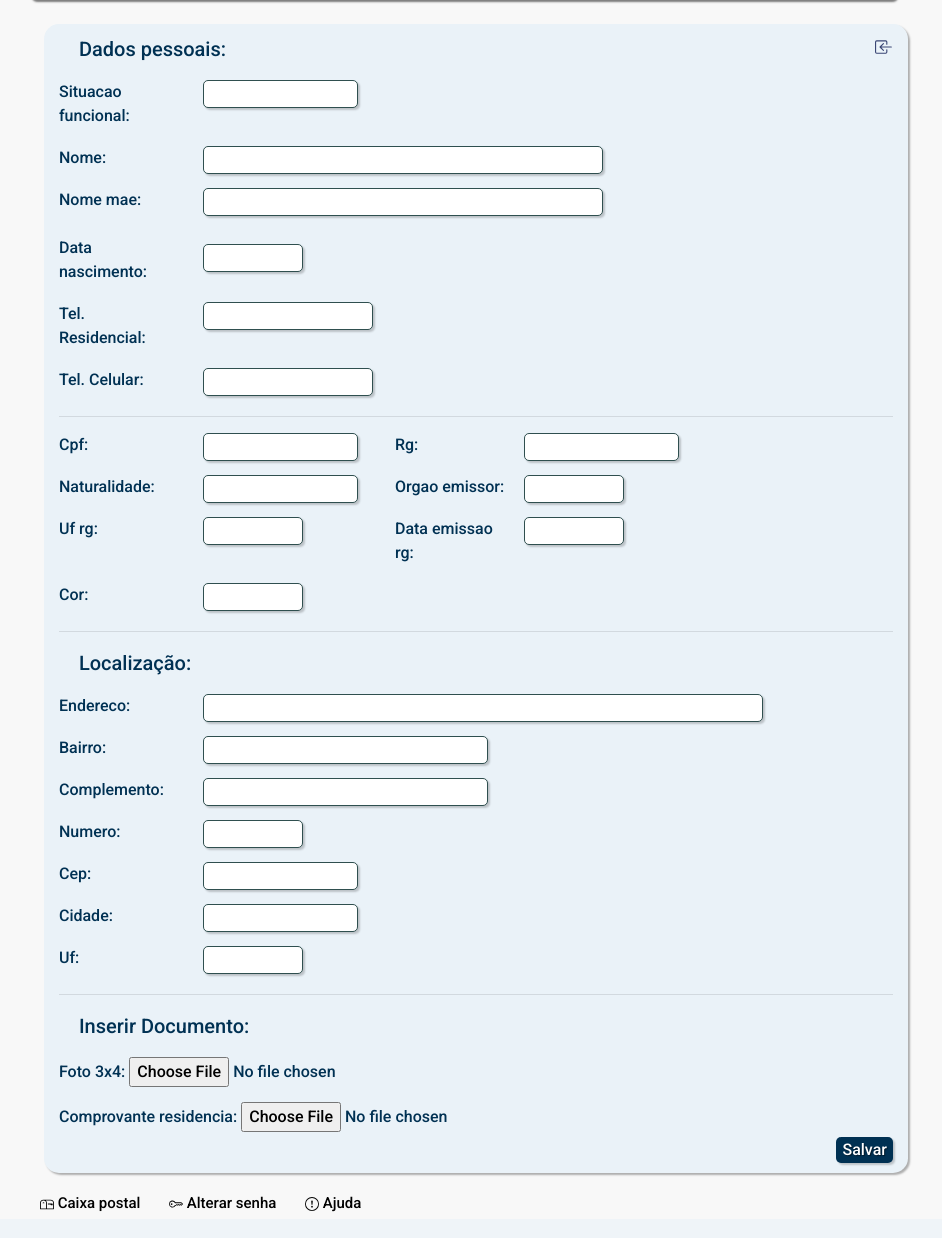
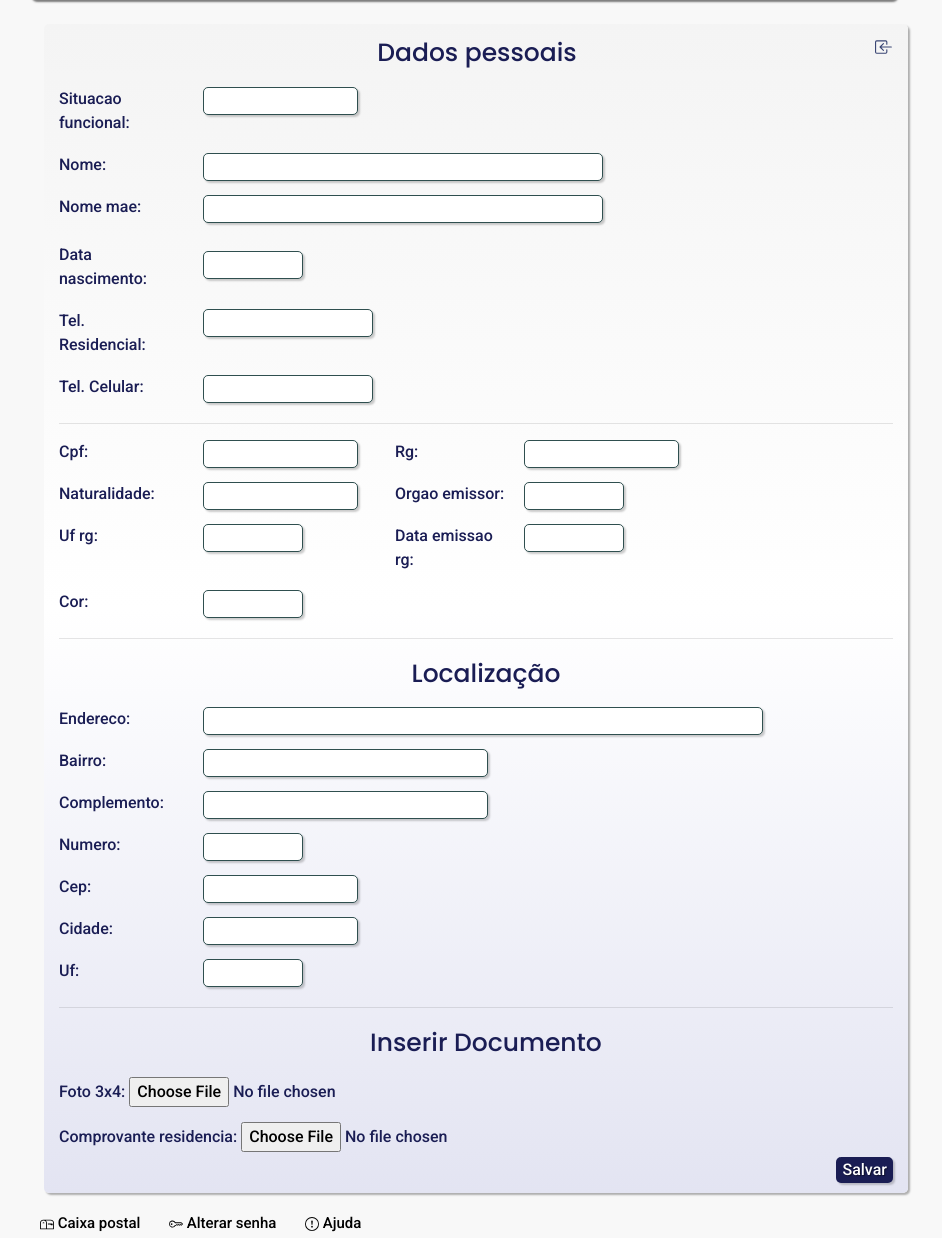
Before and after one commit to aandrefms/DjangoGerenciador, a Django app: page /rh/funcionarios/create/ in a window 1280 px wide. Shown: the part 112-1350 px from the top of the page, without its empty margins (177-1119 px from the left). Before the commit the page ends 1324 px from the top, so only its background shows below. Run offline with Django 3.2, Linux system fonts and the light colour scheme; the visitor is signed in with stand-in values (Sample User, id 1); parts of the project's set-up code (start-up, migrations or seed data) failed here and were passed over; some libraries are stand-ins or nearby versions.

Commit message:
Reforma do dia 27

```diff
--- a/rh/templates/rh/funcionario_create.html
+++ b/rh/templates/rh/funcionario_create.html
@@ -7,14 +7,23 @@
 <style>
 .border-header {
         box-shadow: 2px 2px 2px rgba(0, 0, 0, 0.3);
-        border-radius:15px;
-        background-color:	#EAF2F8;
+        border-radius:5px;
+        background-image: linear-gradient(#f4f4f4, white, #e3e4f2);
         margin-bottom:15px;
         margin-left:1.5%;
 
     }
 
-
+.buttonform {
+    font-size:1em;
+    font-family:'Roboto', sans-serif;
+    background:#1a1d54;
+    color:white;
+    box-shadow: 2px 2px 2px rgba(0, 0, 0, 0.2);
+    text-shadow: 1px 1px 1px rgba(0, 0, 0, 0.5);
+    border:0;
+    border-radius:5px;
+}
 
 .buttonform:hover {
     transform: scale(1.05);
@@ -25,17 +34,19 @@
 
 
 .tituloform {
-    font-family:'Roboto', sans-serif;
-    font-size:20px;
-    color:#003153;
+    font-family: 'Poppins', sans-serif;
+    font-size:25px;
+    color: #1a1d54;
     margin-left:20px;
     margin-top:10px;
+    text-align:center;
+    margin-bottom:15px;
 }
 
 
     .formulario{
     font-family:'Roboto', sans-serif;
-    color:	#003153;
+    color:	#1a1d54;
     margin-top:10px;
 }
 
@@ -109,7 +120,7 @@
 <form   method="post"   enctype="multipart/form-data"> <input type="hidden">
     {% csrf_token %}
 
-    <p class="tituloform">Dados pessoais:</p>
+    <p class="tituloform">Dados pessoais</p>
 
     <div class="formulario row">
 
@@ -260,7 +271,7 @@
 
     <hr>
 
-    <p class="tituloform">Localização:</p>
+    <p class="tituloform">Localização</p>
     <div class="formulario row">
 
 
@@ -337,7 +348,7 @@
 
 
     <hr>
-    <p class="tituloform">Inserir Documento:</p>
+    <p class="tituloform">Inserir Documento</p>
 
     <div class="formulario">
         {{ form.foto_3x4.errors }}
--- a/templates/base_create_form.html
+++ b/templates/base_create_form.html
@@ -7,6 +7,9 @@
     <meta   name="viewport" content="width=device-width, initial-scale=1, maximum-scale=1, minimum-scale=1"/>
     <link rel="stylesheet" href="https://stackpath.bootstrapcdn.com/bootstrap/4.5.0/css/bootstrap.min.css" integrity="sha384-9aIt2nRpC12Uk9gS9baDl411NQApFmC26EwAOH8WgZl5MYYxFfc+NcPb1dKGj7Sk" crossorigin="anonymous">
     <link rel="preconnect" href="https://fonts.gstatic.com">
+    <link rel="preconnect" href="https://fonts.gstatic.com">
+    <link rel="preconnect" href="https://fonts.gstatic.com">
+<link href="https://fonts.googleapis.com/css2?family=Poppins:wght@500&display=swap" rel="stylesheet">
     <link href="https://fonts.googleapis.com/css2?family=Poppins:wght@300&display=swap" rel="stylesheet">
     <link href="https://fonts.googleapis.com/css2?family=Roboto:wght@300;500&display=swap" rel="stylesheet">
     <title>Painel do usuário</title>
--- a/templates/base_painel.html
+++ b/templates/base_painel.html
@@ -173,7 +173,7 @@ a:hover {
 }
 
 a.link-titulos:hover {
-       color:#0A747C;
+       color:#003153;
 }
 
 
--- a/templates/menu_solicitacao.html
+++ b/templates/menu_solicitacao.html
@@ -33,7 +33,7 @@
                 <svg xmlns="http://www.w3.org/2000/svg" width="16" height="16" style="color:#3a4674;" fill="currentColor" class="bi bi-arrow-right-short" viewBox="0 0 16 16">
                 <path fill-rule="evenodd" d="M4 8a.5.5 0 0 1 .5-.5h5.793L8.146 5.354a.5.5 0 1 1 .708-.708l3 3a.5.5 0 0 1 0 .708l-3 3a.5.5 0 0 1-.708-.708L10.293 8.5H4.5A.5.5 0 0 1 4 8z"/>
                 </svg>
-                <a href="#" class="link-titulos" >Criar Solicitação</a>
+                <a href="{% url 'solicitacoes:criar_solicitacao' %}" class="link-titulos" >Criar Solicitação</a>
             </dd>
             <dd>
                 <svg xmlns="http://www.w3.org/2000/svg" width="16" height="16" style="color:#3a4674;" fill="currentColor" class="bi bi-arrow-right-short" viewBox="0 0 16 16">
@@ -57,7 +57,7 @@
                 <svg xmlns="http://www.w3.org/2000/svg" width="16" height="16" style="color:#3a4674;" fill="currentColor" class="bi bi-arrow-right-short" viewBox="0 0 16 16">
                 <path fill-rule="evenodd" d="M4 8a.5.5 0 0 1 .5-.5h5.793L8.146 5.354a.5.5 0 1 1 .708-.708l3 3a.5.5 0 0 1 0 .708l-3 3a.5.5 0 0 1-.708-.708L10.293 8.5H4.5A.5.5 0 0 1 4 8z"/>
                 </svg>
-                <a href="#" class="link-titulos" >Procurar solicitação</a>
+                <a href="{% url 'solicitacoes:search_solicitacao' %}" class="link-titulos" >Procurar solicitação</a>
             </dd>
 
         </dl>
```
